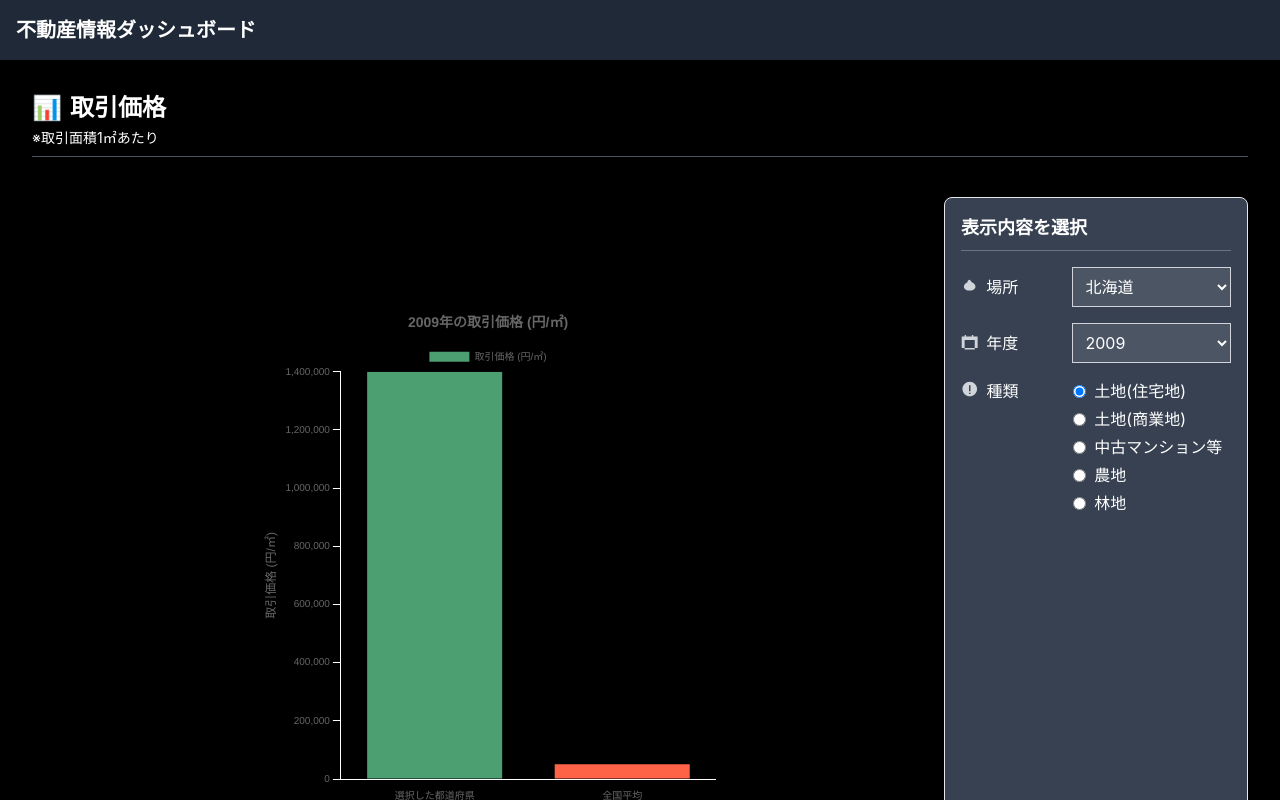
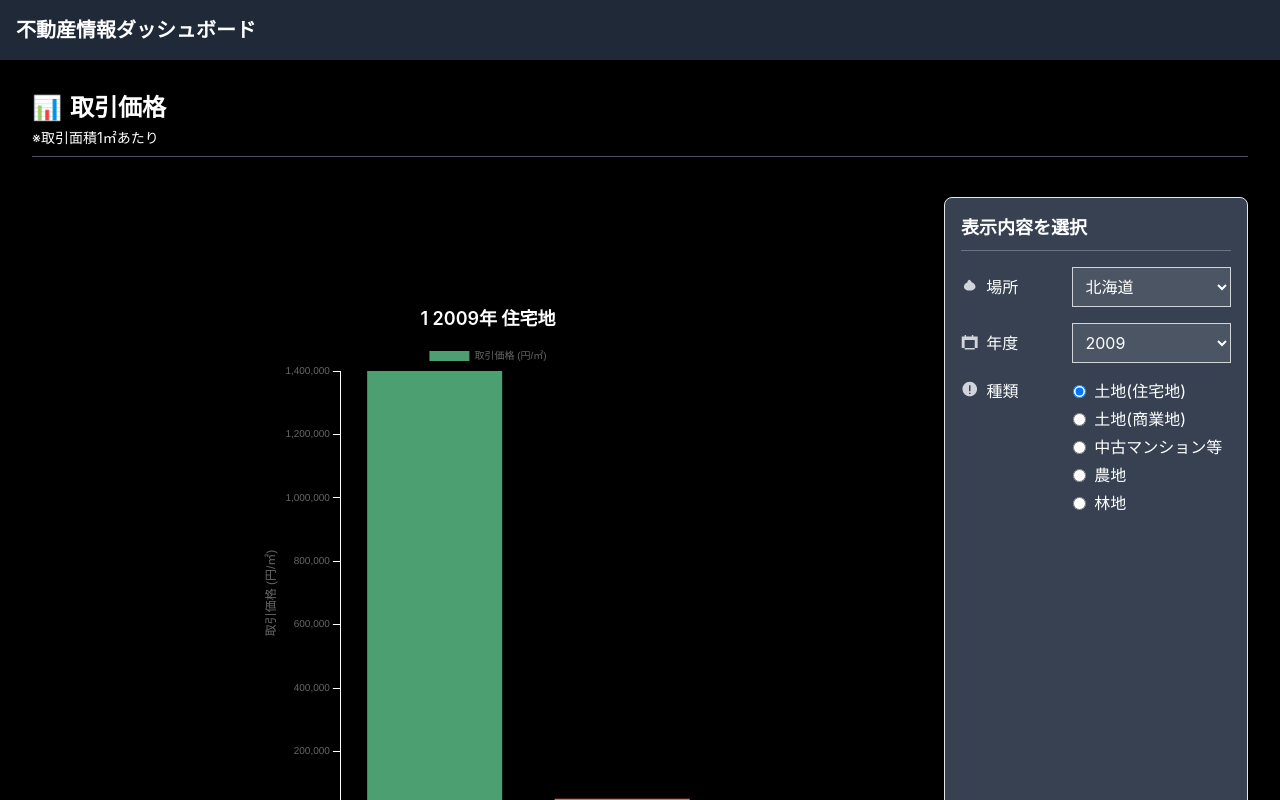
Before and after one commit to vo8u8ov/frontendtest, a React (Create React App) app: page / in a window 1280 px wide. Shown: the top 800 px of the page. Built offline with nearby package versions, Linux system fonts and the light colour scheme.

Commit message:
チャートタイトル

```diff
--- a/src/components/DataDisplayArea.tsx
+++ b/src/components/DataDisplayArea.tsx
@@ -96,6 +96,10 @@ const DataDisplayArea: React.FC = () => {
     setDisplayType(type);
   };
 
+  const displayTypeText =
+    displayType === 1 ? "住宅地" : displayType === 2 ? "商業地" : "";
+  const prefName = `${prefCode}`;
+
   // グラフのデータと設定
   const chartData = {
     labels: ["選択した都道府県", "全国平均"],
@@ -118,13 +122,6 @@ const DataDisplayArea: React.FC = () => {
           font: {
             size: 10,
           },
-        },
-      },
-      title: {
-        display: true,
-        text: `${selectedYear}年の取引価格 (円/㎡)`,
-        font: {
-          size: 14,
         },
       },
     },
@@ -184,6 +181,11 @@ const DataDisplayArea: React.FC = () => {
             <p className="text-red-500">{error}</p>
           ) : (
             <div style={{ width: "50%", height: "500px" }}>
+              <div className="text-center mb-2">
+                <span className="text-lg font-semibold">
+                  {prefName} {selectedYear}年 {displayTypeText}
+                </span>
+              </div>
               <Bar data={chartData} options={chartOptions} />
             </div>
           )}
```
